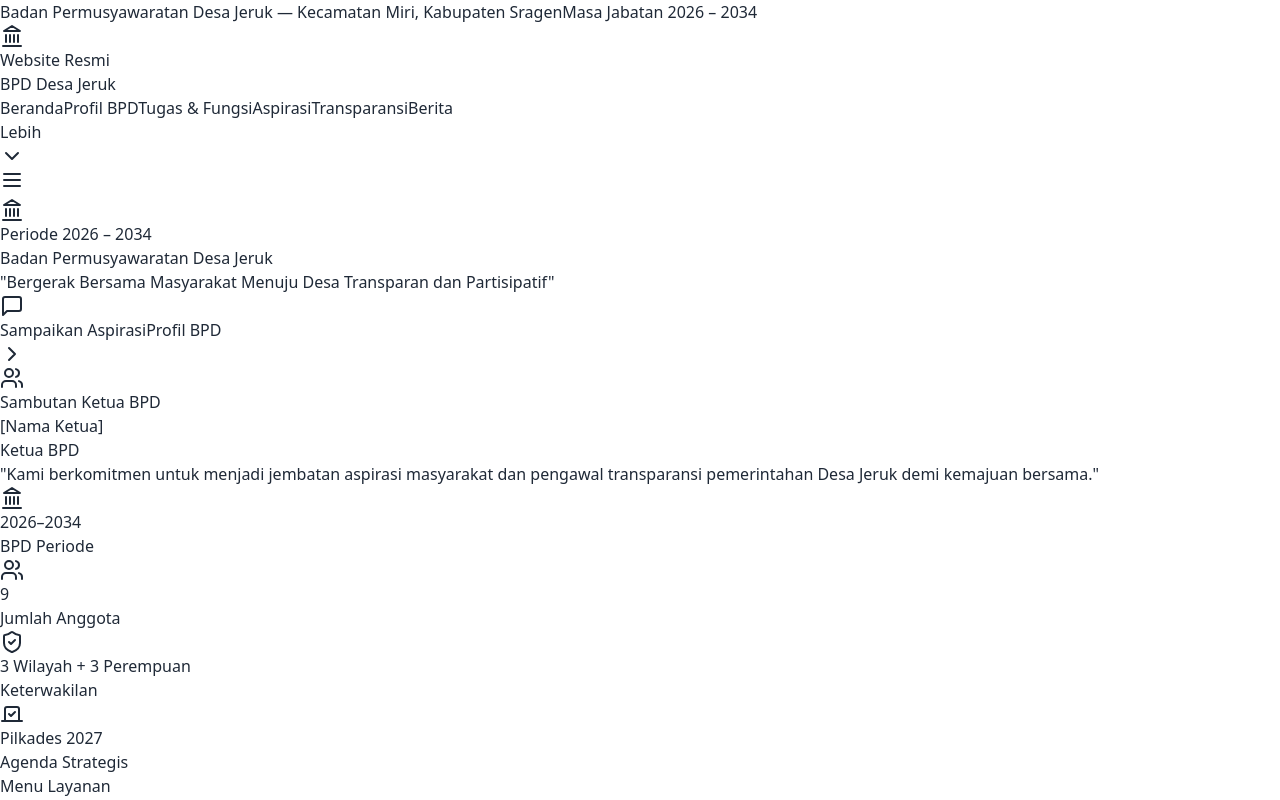
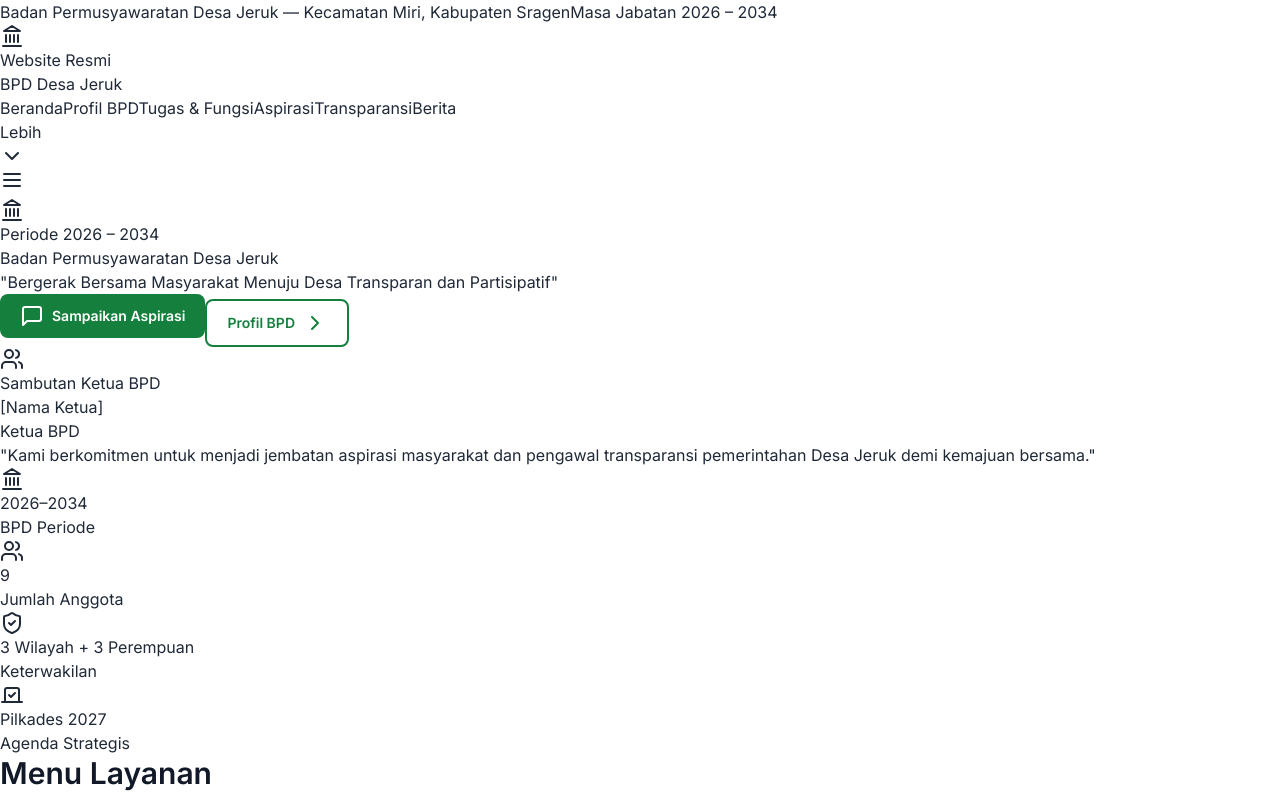
Before and after one commit to sriantodoang/bpd-jeruk-website, a React (Vite) app: page / in a window 1280 px wide. Shown: the top 800 px of the page. Built offline with nearby package versions, Linux system fonts and the light colour scheme.

Commit message:
Update index.css

```diff
--- a/src/index.css
+++ b/src/index.css
@@ -4,32 +4,36 @@
 @tailwind components;
 @tailwind utilities;
 
-@layer base {
 html {
   scroll-behavior: smooth;
 }
+
 body {
-    @apply font-sans antialiased bg-white text-gray-800;
-  }
+  font-family: Inter, sans-serif;
+  background: white;
+  color: #1f2937;
 }
 
-@layer components {
 .btn-primary {
-    @apply inline-flex items-center gap-2 px-5 py-2.5 bg-primary-700 text-white font-semibold rounded-lg hover:bg-primary-800 transition-colors duration-200 text-sm;
+  @apply inline-flex items-center gap-2 px-5 py-2.5 bg-green-700 text-white font-semibold rounded-lg hover:bg-green-800 transition-colors duration-200 text-sm;
 }
+
 .btn-secondary {
-    @apply inline-flex items-center gap-2 px-5 py-2.5 bg-white text-primary-700 font-semibold rounded-lg border-2 border-primary-700 hover:bg-primary-50 transition-colors duration-200 text-sm;
+  @apply inline-flex items-center gap-2 px-5 py-2.5 bg-white text-green-700 font-semibold rounded-lg border-2 border-green-700 hover:bg-green-50 transition-colors duration-200 text-sm;
 }
+
 .card {
   @apply bg-white rounded-xl border border-gray-100 shadow-sm hover:shadow-md transition-shadow duration-200;
 }
+
 .section-title {
-    @apply text-2xl md:text-3xl font-display font-bold text-gray-900;
+  @apply text-2xl md:text-3xl font-bold text-gray-900;
 }
+
 .section-subtitle {
   @apply text-gray-500 mt-2 text-base;
 }
+
 .badge {
   @apply inline-flex items-center px-2.5 py-0.5 rounded-full text-xs font-medium;
 }
-}
```
Lines whose indentation alone changed are shown as unchanged.
